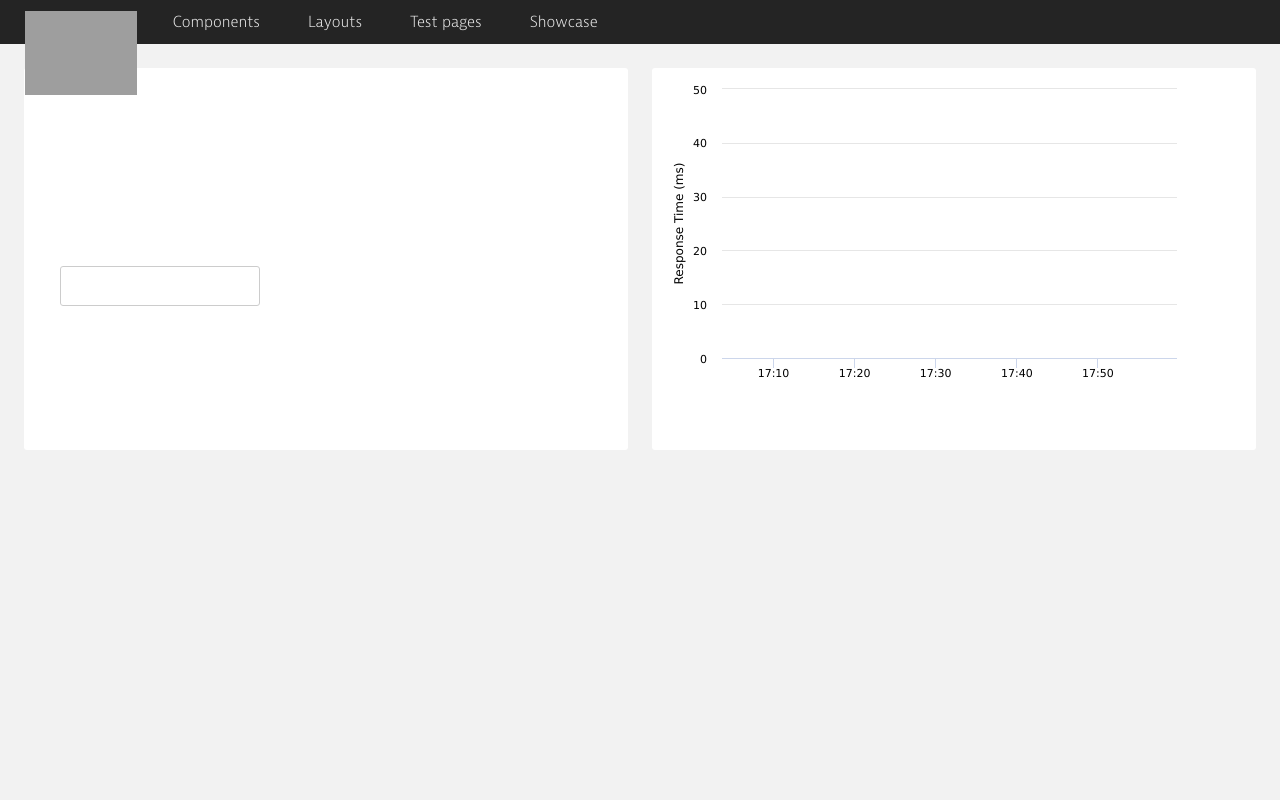
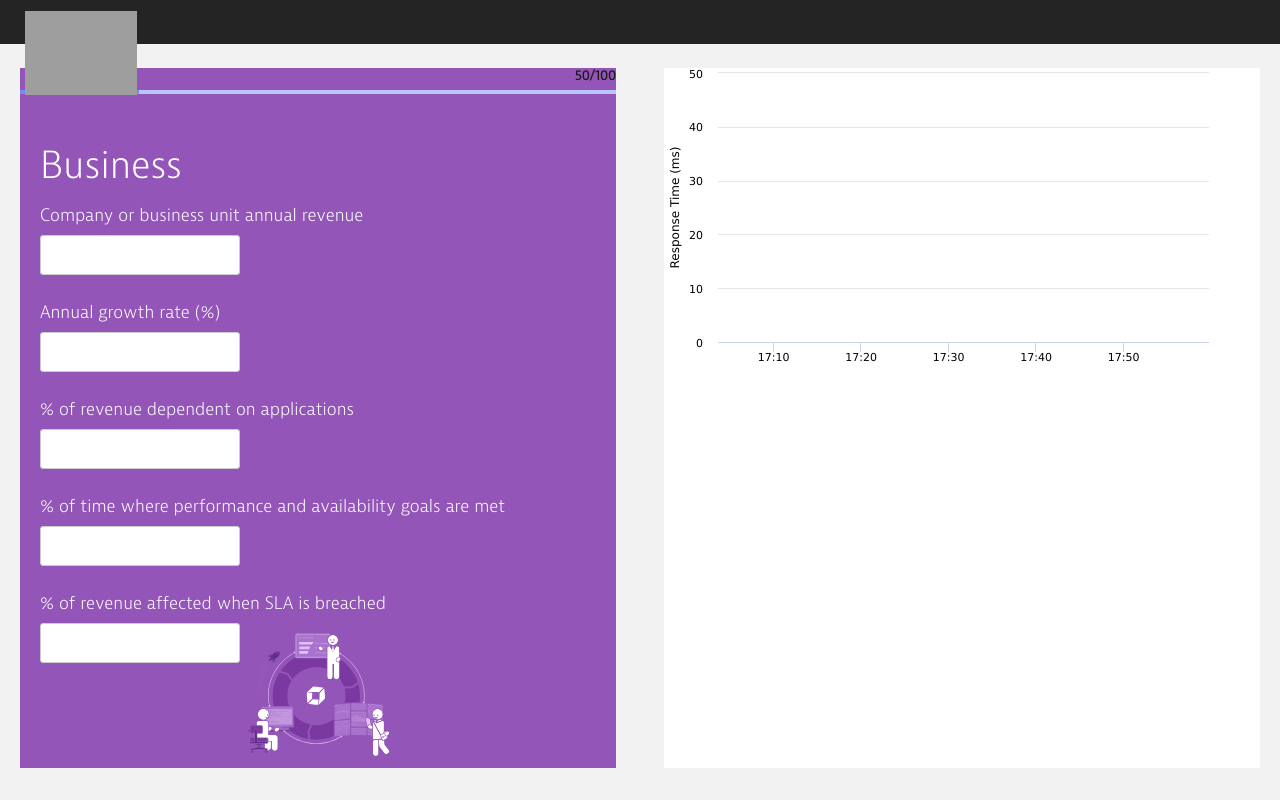
Before and after one commit to yaypm/bva, a website with bundled scripts: page app/routes/workflow.html in a window 1280 px wide. Built offline with nearby package versions, Linux system fonts and the light colour scheme; grey boxes are pictures that could not be loaded.

Commit message:
added meta

```diff
--- a/app/routes/workflow.html
+++ b/app/routes/workflow.html
@@ -3,7 +3,7 @@
 <head>
 
 	<title>Dynatrace Business Value Calculator</title>
-
+	<meta name="viewport" content="width=device-width,initial-scale=1">
 	<link rel="stylesheet" type="text/css" href='/static/main.css' />
 	<script src='/static/es6-promise.auto.js'></script>
 	<script src="https://ajax.googleapis.com/ajax/libs/jquery/3.2.1/jquery.min.js"></script>
@@ -132,41 +132,73 @@
     <button data-target="#nav-bar-example1" class="nav__btn nav__btn--menutoggle">Menu</button>
   </div>
   <nav id="nav-bar-example1" class="nav__bar">
-    <ul class="nav__list nav__list--primary">
-      <li class="nav__item">
-        <a class="nav__link" href="#noop">Components</a>
-      </li>
-      <li class="nav__item is-current">
-        <a class="nav__link" href="#noop">Layouts</a>
-      </li>
-      <li class="nav__item">
-        <a class="nav__link" href="#noop">Test pages</a>
-      </li>
-      <li class="nav__item">
-        <a class="nav__link" href="#noop">Showcase</a>
-      </li>
-    </ul>
+
   </nav>
 </div>
+
 <!--end of nav bar-->
 
 
 
 <!--start of content-->
 
-<div class="layout is-flex has-islands">
-  <div class="island">
-    <div style="padding: 20px; color: white">
+<div class="section" style="height: 90%; margin-left: 20px; margin-right: 20px;">
+
+
+  <div class="column--1-of-2" style=" background-color: #9355b7; background-image: url(/static/biz-dev-ops.svg); background-size: auto; background-repeat: no-repeat; background-position: bottom; background-size: 35%; margin-bottom: 20px">
+
+	<div class="theme--royalblue">
+		<label class="label--progressbar" for="p0">50/100</label>
+		<progress class="progressbar" value="1" max="5" id="p0"></progress>
+	</div>
+
+	<br />
+
+	<div style="padding: 20px; color: white">
 	<h1>Business</h1>
 
-	<label for="i0" class="label" style="font-size: 200%">Company or business unit annual revenue</label>
+	<label for="i0" class="label" style="font-size: 18px">Company or business unit annual revenue</label>
 	<input type="text" class="inputfield" id="i0" style="font-size: 25px;height: 40px; width: 200px"/>
-  </div>
+
+	<br /><br />
+
+	<label for="i0" class="label" style="font-size: 18px">Annual growth rate (%)</label>
+	<input type="text" class="inputfield" id="i0" style="font-size: 25px;height: 40px; width: 200px"/>
+
+	<br /><br />
+
+	<label for="i0" class="label" style="font-size: 18px">% of revenue dependent on applications</label>
+	<input type="text" class="inputfield" id="i0" style="font-size: 25px;height: 40px; width: 200px"/>
+
+	<br /><br />
+
+	<label for="i0" class="label" style="font-size: 18px">% of time where performance and availability goals are met</label>
+	<input type="text" class="inputfield" id="i0" style="font-size: 25px;height: 40px; width: 200px"/>
+
+	<br /><br />
+
+	<label for="i0" class="label" style="font-size: 18px">% of revenue affected when SLA is breached</label>
+	<input type="text" class="inputfield" id="i0" style="font-size: 25px;height: 40px; width: 200px"/>
 	</div>
-  <div class="island">
-    	<div id="container" style="float: left; height: 300px; width: 90%;margin-bottom: 50px;"></div>
+
+
+
   </div>
 
+
+
+
+
+  <div class="column--1-of-2" style=" background-color:white; margin-bottom: 20px">
+
+
+   <div id="container" style="float: left; height: 300px; width: 550px;margin-bottom: 50px;"></div>
+
+
+
+
+
+  </div>
 </div>
 
 
```
